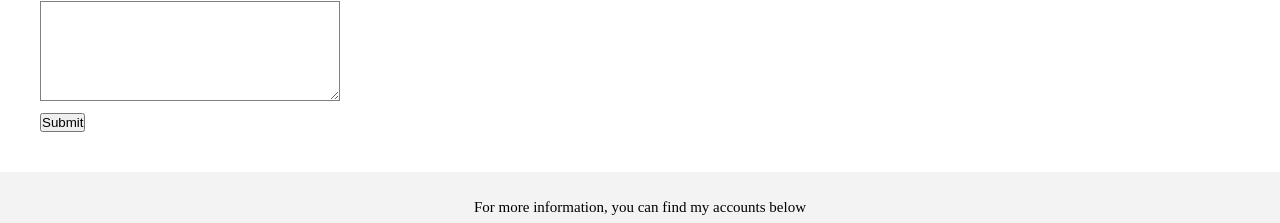
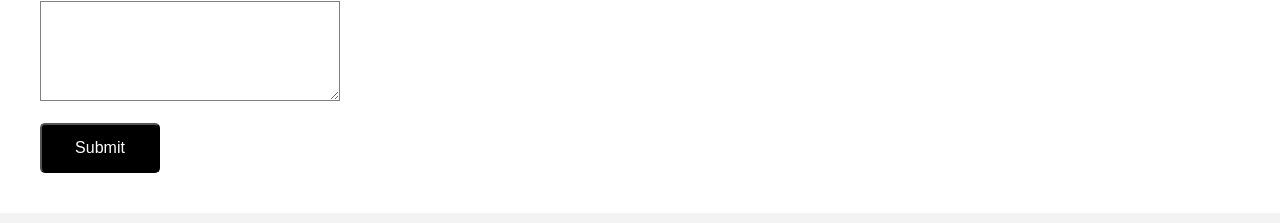
Before and after one commit to tjconti12/Portfolio-Updated, a React (Create React App) app: page /ContactMe in a window 1280 px wide. Shown: the part 399-622 px from the top of the page. Built offline with nearby package versions, Linux system fonts and the light colour scheme; a web font is replaced by a local one.

Commit message:
update styling on buttons

```diff
--- a/src/Components/Pages/ContactMe/ContactMe.css
+++ b/src/Components/Pages/ContactMe/ContactMe.css
@@ -36,5 +36,20 @@
 }
 
 .contactMe-submit {
-
+    max-width: 120px;
+    width: 50%;
+    height: 50px;
+    margin-top: 20px;
+    cursor: pointer;
+    display: flex;
+    align-items: center;
+    justify-content: center;
+    text-decoration: none;
+    font-family: bebas-neue-pro, sans-serif;
+    font-weight: 300;
+    font-style: normal;
+    border-radius: 5px;
+    background-color: black;
+    color: white;
+    font-size: 1.6rem;
 }
--- a/src/Components/ProjectDetail/ProjectDetail.css
+++ b/src/Components/ProjectDetail/ProjectDetail.css
@@ -47,21 +47,18 @@
     width: 50%;
     height: 50px;
     margin: 0 10px;
-    background: none;
-    border: 3px solid #484848;
-    text-transform: uppercase;
     cursor: pointer;
-    font-size: 1.6rem;
     display: flex;
     align-items: center;
     justify-content: center;
-    text-align: center;
     text-decoration: none;
-    color: #808080;
     font-family: bebas-neue-pro, sans-serif;
     font-weight: 300;
     font-style: normal;
     border-radius: 5px;
+    background-color: black;
+    color: white;
+    font-size: 1.6rem;
 }
 
 .project-images-container {
```
